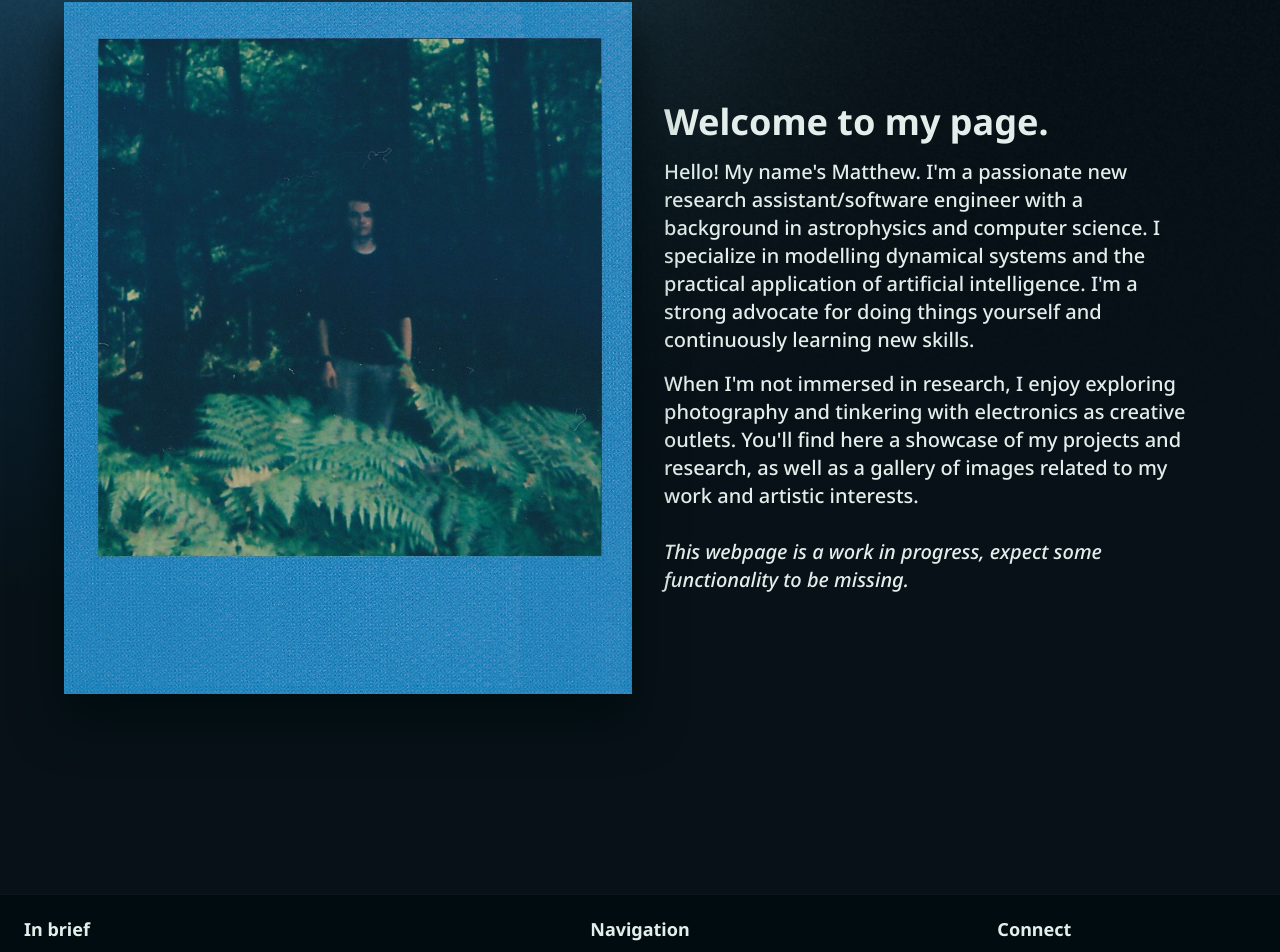
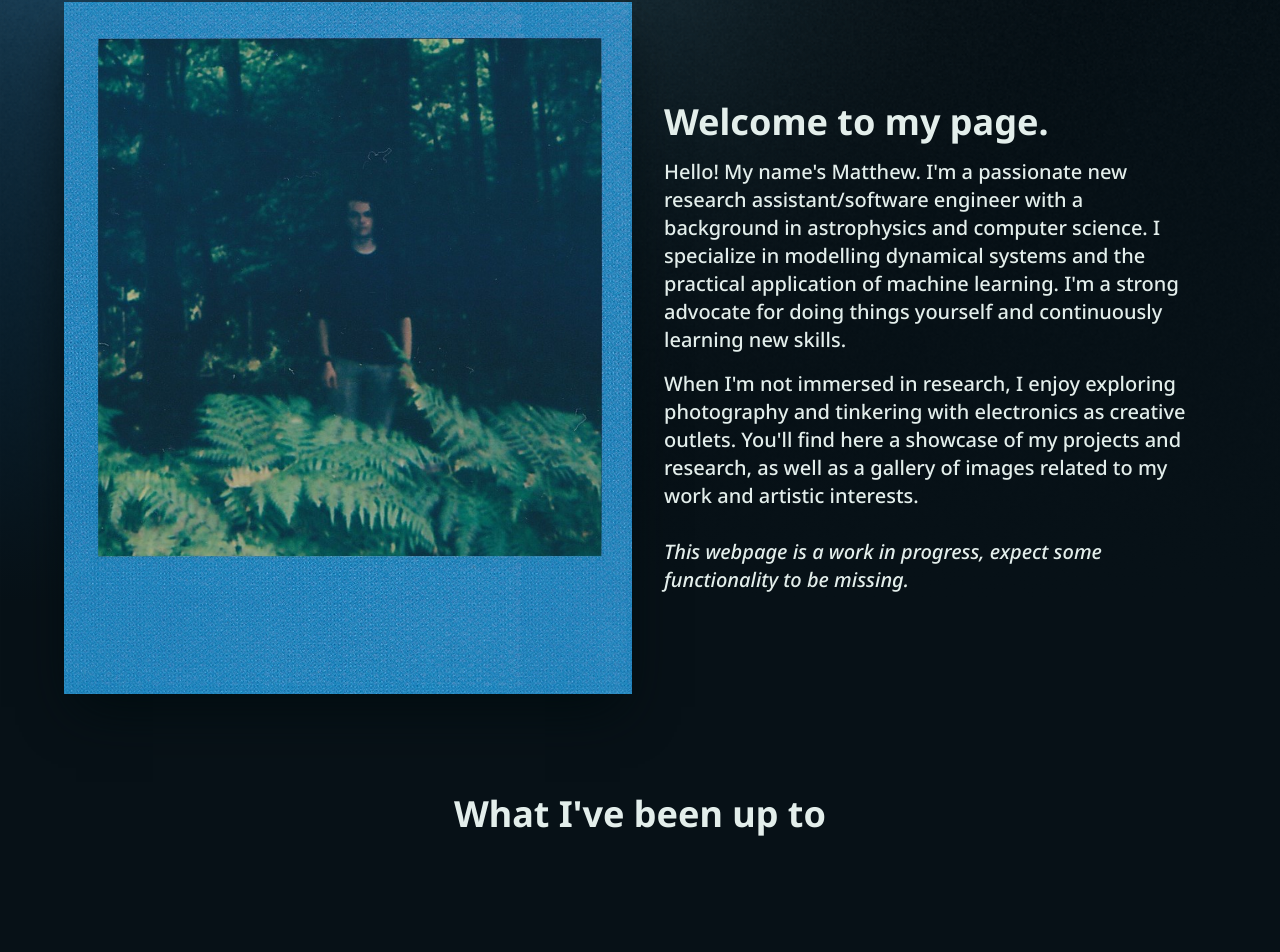
Before and after one commit to fourthstanza/fourthstanza.github.io, a React (Vite) app: page / in a window 1280 px wide. Shown: the part 198-1150 px from the top of the page. Built offline with nearby package versions, Linux system fonts and the light colour scheme.

Commit message:
en/fr button, about updates

```diff
--- a/src/components/button.tsx
+++ b/src/components/button.tsx
@@ -1,7 +1,7 @@
 
 
 export const Button = ({className = "", size = "default", children}: {className?: string; size?: "sm" | "default" | "lg"; children: React.ReactNode}) => {
-    const baseClasses = "relative text-text overflow-hidden rounded-full font-medium focus:outline-none focus-visible:ring-2 rounded-full bg-background-top hover:bg-background-top/90 shadow-md/20 shadow-background-top";
+    const baseClasses = "relative text-text overflow-hidden rounded-full font-medium focus:outline-none focus-visible:ring-2 rounded-full bg-background-top hover:bg-background-top/90 shadow-md/20 shadow-background-top hover:text-hover";
 
     const sizeClasses = {
         sm: "px-4 py-2 text-sm",
--- a/src/layout/navbar.tsx
+++ b/src/layout/navbar.tsx
@@ -1,7 +1,7 @@
 import { useState } from "react";
 import { Menu, Square } from "lucide-react";
 import Logo from "../assets/images/logo.png";
-/*import { Button } from "../components/button";*/
+import { Button } from "../components/button";
 
 const navLinks = [
     { label: "About", href: "#about" },
@@ -39,6 +39,9 @@ export const Navbar = () => {
                 ))}
                 </div>
                 {/*en/fr button*/}
+                <Button className="mr-2 px-4 py-2 text-sm font-extralight">
+                    EN/FR
+                </Button>
             </div>
         {/* Mobile Nav*/}
             <button className="md:hidden p-2 white animate-fade-in"
@@ -73,6 +76,9 @@ export const Navbar = () => {
                     </a>
                 ))}
             </div>
+            <Button className="mt-0 px-4 mb-4 mx-7 text-sm font-extralight">
+                EN/FR
+            </Button>
         </div>
         )}
     </header>;
--- a/src/sections/about.tsx
+++ b/src/sections/about.tsx
@@ -12,13 +12,13 @@ export const About = () => {
                 <div className="grid grid-cols-1 md:grid-cols-2 gap-4 px-5 py-5 items-center">
                     {/*image*/}
                     <div>
-                        <img src={aboutImage} alt="About Image" className="w-full h-auto drop-shadow-2xl drop-shadow-footer-background hover:drop-shadow-2xl hover:drop-shadow-background-middle/30" />
+                        <img src={aboutImage} alt="About Image" className="w-full h-auto shadow-2xl shadow-footer-background" />
                     </div>
                     {/*text*/}
                     <div className="md:px-4 py-10">
                         <h2 className="text-4xl font-bold mb-4 text-text">Welcome to my page.</h2>
                         <p className="mb-4 md:text-xl font-medium text-text">
-                            Hello! My name's Matthew. I'm a passionate new research assistant/software engineer with a background in astrophysics and computer science. I specialize in modelling dynamical systems and the practical application of artificial intelligence.
+                            Hello! My name's Matthew. I'm a passionate new research assistant/software engineer with a background in astrophysics and computer science. I specialize in modelling dynamical systems and the practical application of machine learning.
                             I'm a strong advocate for doing things yourself and continuously learning new skills.
                         </p>
                         <p className="mb-4 md:text-xl font-medium text-text">
@@ -30,6 +30,11 @@ export const About = () => {
                         </p>
                     </div>
                 </div>
+                <div className="mx-auto max-w-7xl px-6 mt-20">
+                    <h2 className="text-4xl font-bold mb-4 text-text justify-center flex">
+                        What I've been up to
+                    </h2>
+                </div>
             </div>
         </div>
     </section>
```
